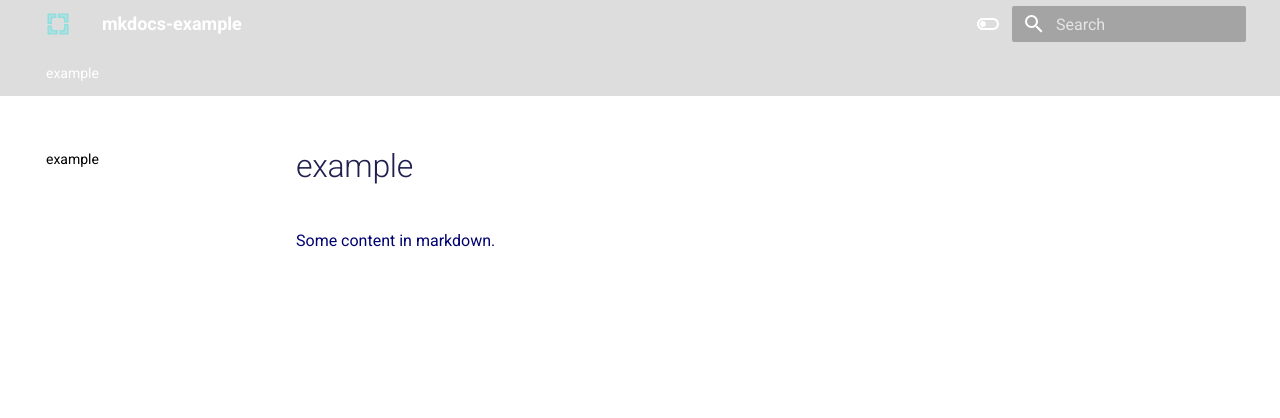
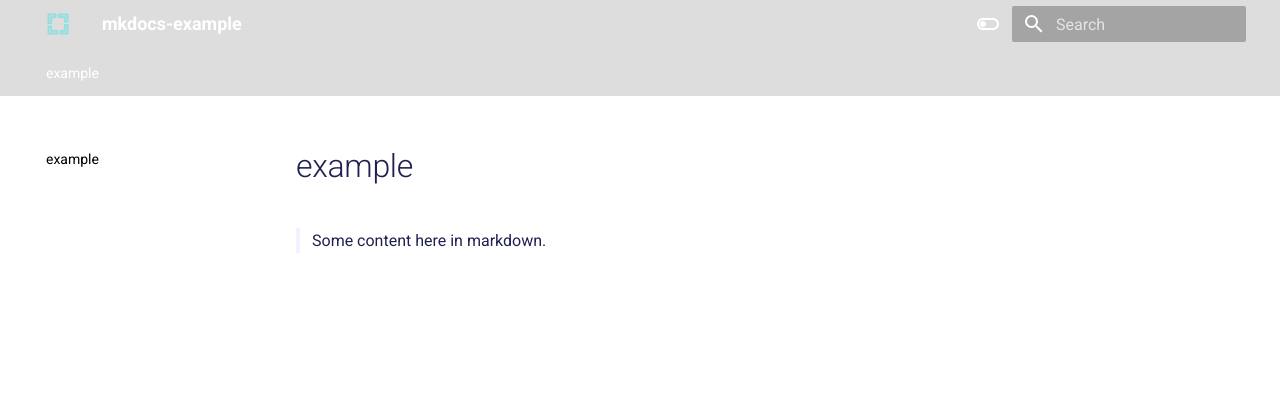
Before and after one commit to FleetingLore/mkdocs-example, an MkDocs documentation site: the page built from docs/index.md, in a window 1280 px wide. Shown: the top 418 px of the page. Built offline with MkDocs 1.6.1 and Material for MkDocs 9.7.7, drawn with Linux system fonts in a browser that asks for light colours.

Commit message:
增量测试

```diff
--- a/docs/index.md
+++ b/docs/index.md
@@ -1 +1 @@
-Some content in markdown.
+> Some content here in markdown.
```
